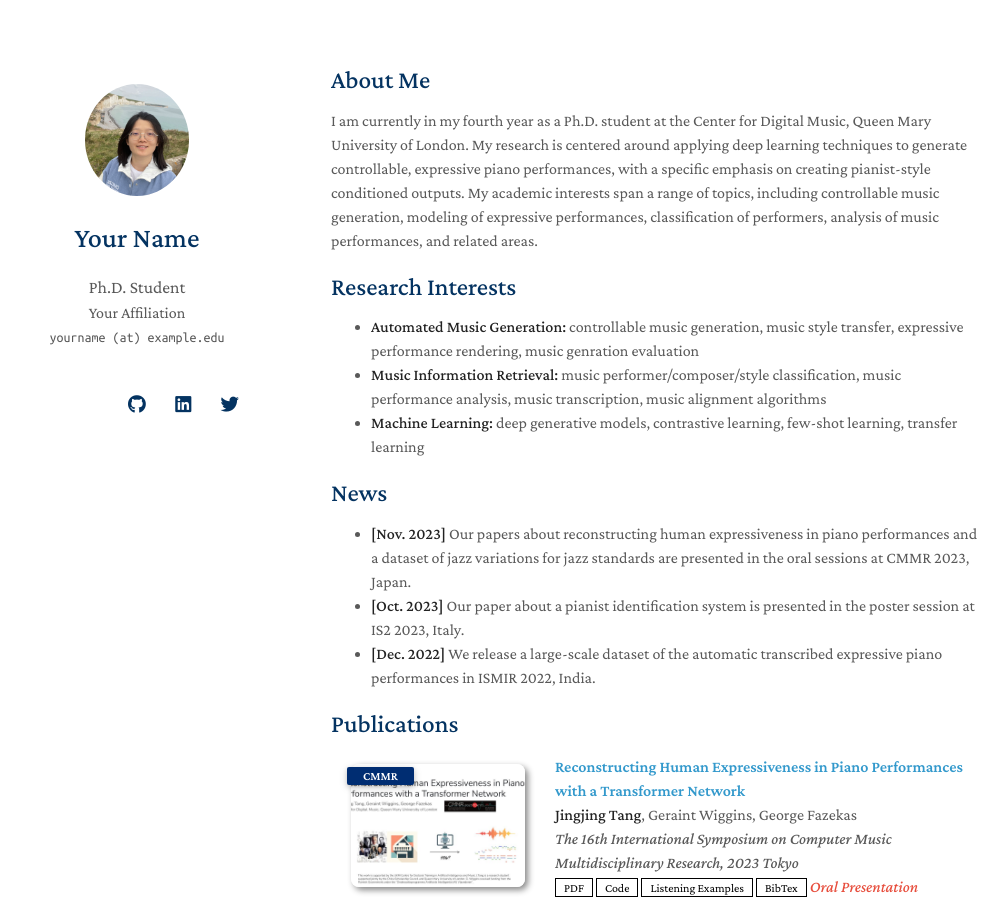
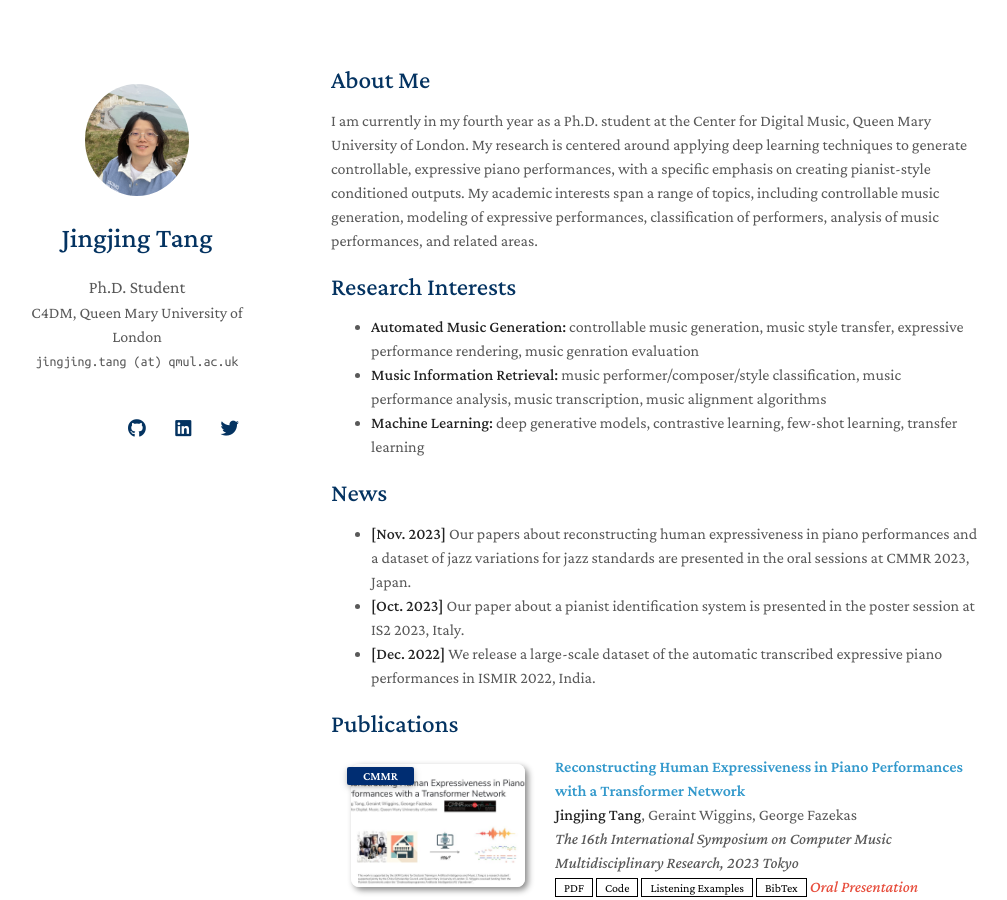
Before and after one commit to tangjjbetsy/ATEPP, a Jekyll site: the page built from index.md, in a window 1280 px wide and 900 px high. Shown: the whole window, without its empty margins (139-1146 px from the left). Built offline with Jekyll 4.4.1, drawn with Linux system fonts in a browser that asks for light colours; nearby versions of some CDN libraries; a style sheet for code colours, icons or effects is not loaded; our own code applies the rules of GitHub Pages for plain Markdown files.

Commit message:
UPDATE:2023.11.15

```diff
--- a/_config.yml
+++ b/_config.yml
@@ -1,22 +1,22 @@
 # Basic Information
-title: Your Name
+title: Jingjing Tang
 position: Ph.D. Student
-affiliation: Your Affiliation
-email: yourname (at) example.edu
+affiliation: C4DM, Queen Mary University of London
+email: jingjing.tang (at) qmul.ac.uk
 
 # Search Engine Optimization (SEO)
 # The following information is used to improve the website traffic from search engines, e.g., Google.
-keywords: minimal light
-description: The Minimal Light is a simple and elegant jekyll theme for academic personal homepage.
-canonical: https://minimal-light-theme.yliu.me/
+keywords: jingjing tang
+description: The academic personal homepage for Jingjing Tang.
+# canonical: https://minimal-light-theme.yliu.me/
 
 # Links
 # If you don't need one of them, you may delete the corresponding line.
-google_scholar: https://scholar.google.com/
-cv_link: assets/files/curriculum_vitae.pdf
-github_link: https://github.com/
-linkedin: https://www.linkedin.com/
-twitter: https://twitter.com/
+google_scholar: https://scholar.google.com/citations?user=kKGeJWUAAAAJ&hl=en
+cv_link: assets/files/Jingjing_Tang_CV_20231115.pdf
+github_link: https://github.com/tangjjbetsy
+linkedin: https://www.linkedin.com/in/jingjing-tang-5b2566179/
+twitter: https://twitter.com/tt_betsy
 
 # Images (e.g., your profile picture and your website's favicon)
 # "favicon" and "favicon_dark" are used for the light and dark modes, respectively.
@@ -38,7 +38,7 @@ font: "Serif" # or "Sans Serif"
 
 # Google Analytics ID
 # Please remove this if you don't use Google Analytics
-google_analytics: UA-111540567-4
+# google_analytics: UA-111540567-4
 
 # Use this project as a remote theme for GitHub Pages
 # See the guide here: https://docs.github.com/en/pages/setting-up-a-github-pages-site-with-jekyll/adding-a-theme-to-your-github-pages-site-using-jekyll
@@ -49,9 +49,6 @@ exclude:
   - Gemfile
   - Gemfile.lock
   - README.md
-  - README_zh_Hans.md
-  - README_zh_Hant.md
-  - README_de.md
   - LICENSE
   - minimal-light.gemspec
   - html_source_file/
```
